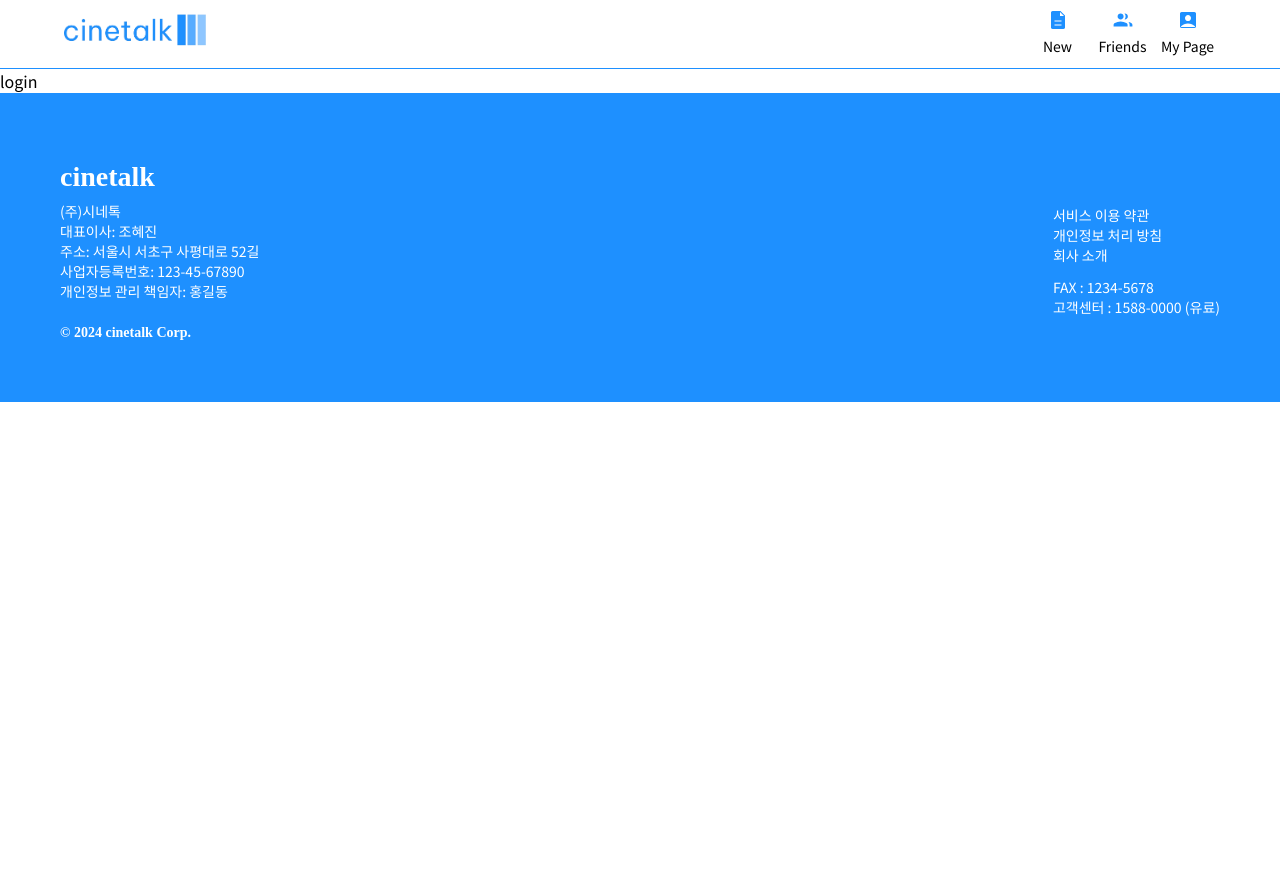
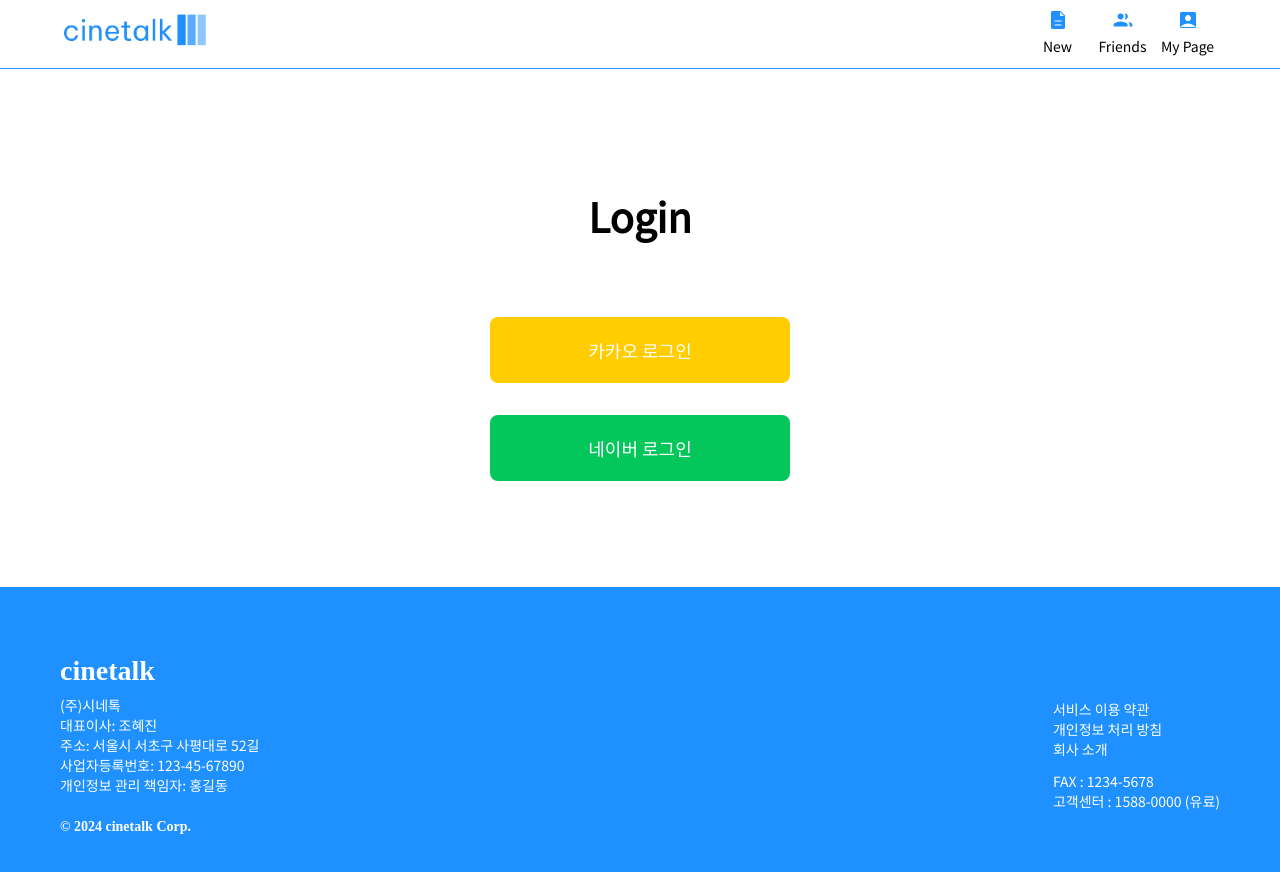
Before and after one commit to hjinn0813/cinetalk, a React (Create React App) app: page /login in a window 1280 px wide. Shown: the top 872 px of the page. Before the commit the page ends 800 px from the top, so only its background shows below. Built offline with nearby package versions, Linux system fonts and the light colour scheme; a web font is replaced by a local one.

Commit message:
feat: 로그인 페이지 작업(api 구현 진행중)

```diff
--- /dev/null
+++ b/src/components/Login/Kakao.jsx
@@ -0,0 +1,20 @@
+// 카카오 로그인 버튼
+import React from 'react';
+import '../../styles/Login/Kakao.scss';
+
+export default function Kakao() {
+  const KAKAO_api_key = 'process.env.REACT_APP_KAKAO_API'; //REST API KEY
+  const redirect_url = 'http://localhost:3000/auth'; //Redirect URI
+  // oauth 요청 URL
+  const kakaoURL = `https://kauth.kakao.com/oauth/authorize?client_id=${KAKAO_api_key}&redirect_uri=${redirect_url}&response_type=code`;
+  const handleLogin = () => {
+    window.location.href = kakaoURL;
+  };
+  return (
+    <>
+      <button className="kakao-login" onClick={handleLogin}>
+        카카오 로그인
+      </button>
+    </>
+  );
+}
--- /dev/null
+++ b/src/components/Login/Naver.jsx
@@ -0,0 +1,20 @@
+// 네이버 로그인 버튼
+import React from 'react';
+import '../../styles/Login/Naver.scss';
+
+export default function Naver() {
+  const NAVER_api_key = 'process.env.REACT_APP_NAVER_API';
+  const REDIRECT_URI = 'http://localhost:3000/oauth'; // Callback URL
+  const STATE = 'flase';
+  const NAVER_AUTH_URL = `https://nid.naver.com/oauth2.0/authorize?response_type=code&client_id=${NAVER_api_key}&state=${STATE}&redirect_uri=${REDIRECT_URI}`;
+
+  const NaverLogin = () => {
+    window.location.href = NAVER_AUTH_URL;
+  };
+
+  return (
+    <button className="naver-login" onClick={NaverLogin}>
+      네이버 로그인
+    </button>
+  );
+}
--- a/src/pages/Login.jsx
+++ b/src/pages/Login.jsx
@@ -1,7 +1,18 @@
 // 로그인 페이지
 
 import React from 'react';
+import Kakao from '../components/Login/Kakao';
+import Naver from '../components/Login/Naver';
+import '../styles/Login/Login.scss';
 
 export default function Login() {
-  return <div>login</div>;
+  return (
+    <div className="lg-wrap">
+      <div className="lg-title">Login</div>
+      <div className="lg-btns">
+        <Kakao />
+        <Naver />
+      </div>
+    </div>
+  );
 }
--- /dev/null
+++ b/src/styles/Login/Kakao.scss
@@ -0,0 +1,14 @@
+// 카카오 로그인 버튼 디자인
+@import '../root.scss';
+
+.kakao-login {
+  font-size: 1.125rem;
+  background-color: $KAKAO;
+  color: $sub-white;
+  border: none;
+  border-radius: 8px;
+  padding: 1.25rem;
+  margin: 16px 0;
+  width: 18.75rem;
+  cursor: pointer;
+}
--- /dev/null
+++ b/src/styles/Login/Login.scss
@@ -0,0 +1,25 @@
+// 로그인 페이지 디자인
+@import '../root.scss';
+
+.lg-wrap {
+  margin: 5.625rem 2.5rem;
+  height: auto;
+}
+
+.lg-title {
+  font-size: 2.5rem;
+  font-weight: 700;
+  display: flex;
+  justify-content: center;
+  align-items: center;
+  flex-direction: column;
+  padding: 1.75rem 0;
+  margin: 1.75rem 0;
+}
+
+.lg-btns {
+  display: flex;
+  align-items: center;
+  position: relative;
+  flex-direction: column;
+}
--- /dev/null
+++ b/src/styles/Login/Naver.scss
@@ -0,0 +1,14 @@
+// 네이버 로그인 버튼 디자인
+@import '../root.scss';
+
+.naver-login {
+  font-size: 1.125rem;
+  background-color: $NAVER;
+  color: $sub-white;
+  border: none;
+  border-radius: 8px;
+  padding: 1.25rem;
+  margin: 16px 0;
+  width: 18.75rem;
+  cursor: pointer;
+}
```
